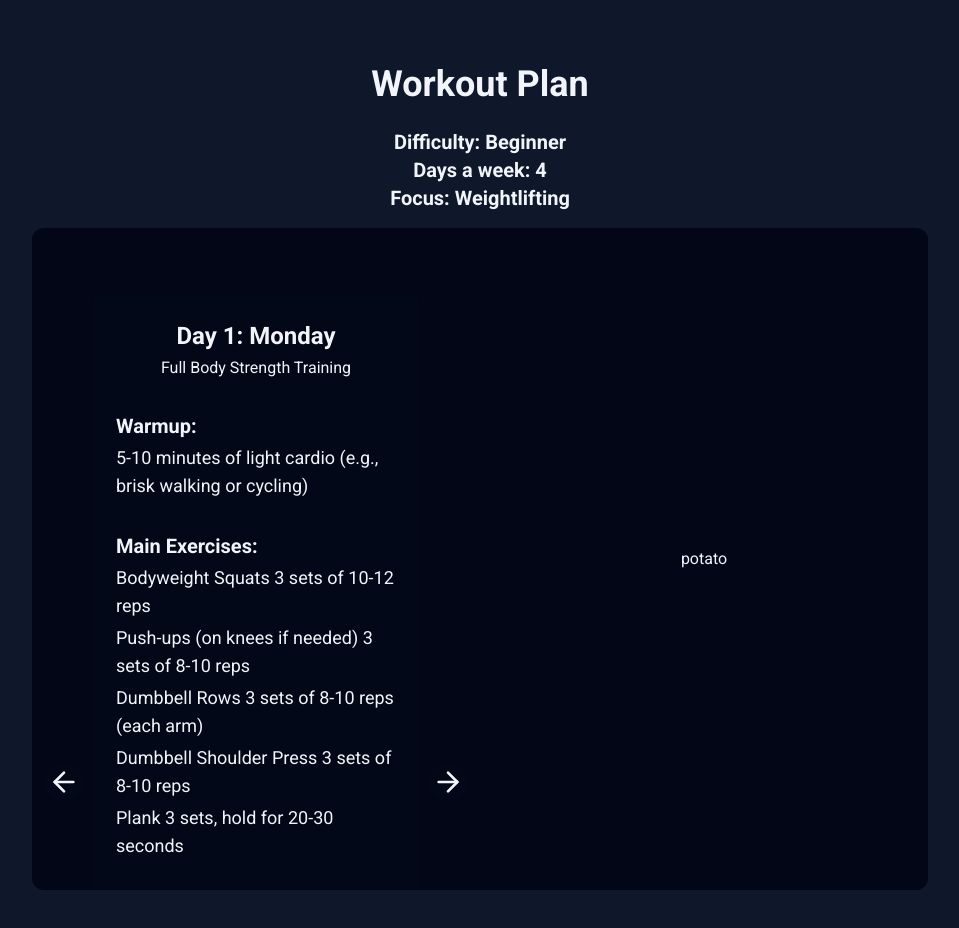
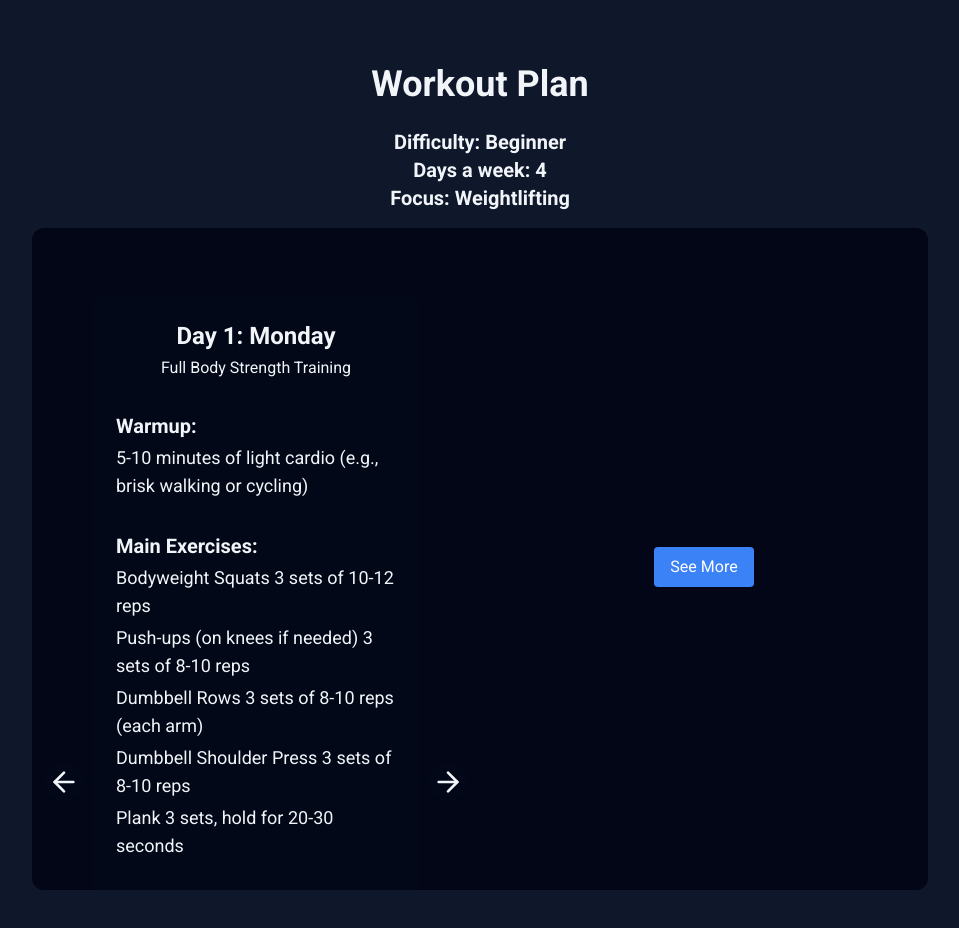
Before and after one commit to m1del/code4change, a React (Vite) app: page /workout in a window 1280 px wide. Shown: the top 928 px of the page, without its empty margins (160-1119 px from the left). Built offline with nearby package versions, Linux system fonts and the light colour scheme.

Commit message:
fk merges

```diff
--- a/src/components/StartMenu/Option.tsx
+++ b/src/components/StartMenu/Option.tsx
@@ -1,4 +1,3 @@
-import React from "react";
 import { createSearchParams, useNavigate } from "react-router-dom";
 
 interface Props {
--- a/src/components/Workout/Workout.tsx
+++ b/src/components/Workout/Workout.tsx
@@ -1,4 +1,4 @@
-import React, { useState } from "react";
+import { useEffect, useState } from "react";
 import WorkoutDay from "./WorkoutDay";
 import {
   Carousel,
@@ -141,14 +141,32 @@ const workouts = [
 ];
 
 export default function Workout() {
-  const [workoutVideo, setWorkoutVideo] = useState("potato");
+  const [workoutVideos, setWorkoutVideos] = useState([]);
+  const [searchQuery, setSearchQuery] = useState("");
+
   const getWorkout = (exercise) => {
     const pattern = /\([^)]*\)/g;
 
     // Use replace() method to remove text inside parentheses
     const result = exercise.replace(pattern, "");
     console.log(result.trim());
-    setWorkoutVideo(result.trim());
+    getWorkoutVideos(result.trim());
+  };
+
+  const getWorkoutVideos = async (exercise) => {
+    const pattern = /\([^)]*\)/g;
+    const result = exercise.replace(pattern, "").trim();
+    setSearchQuery(result); // store the query for the "See More" button
+
+    try {
+      const response = await fetch(
+        `http://localhost:5000/searchYoutubeVideos?query=${result}`,
+      );
+      const data = await response.json();
+      setWorkoutVideos(data);
+    } catch (error) {
+      console.error("Error fetching videos:", error);
+    }
   };
 
   return (
@@ -193,7 +211,31 @@ export default function Workout() {
           </div>
         </div>
         <div className="w-[50%] flex items-center justify-center">
-          {workoutVideo}
+          <div className="flex flex-col w-full items-center">
+            {workoutVideos.length > 0 && (
+              <iframe
+                width="560"
+                height="315"
+                src={`https://www.youtube.com/embed/${workoutVideos[0].id.videoId}`}
+                title="YouTube video player"
+                frameBorder="0"
+                allow="accelerometer; autoplay; clipboard-write; encrypted-media; gyroscope; picture-in-picture"
+                allowFullScreen
+              ></iframe>
+            )}
+
+            <button
+              onClick={() =>
+                window.open(
+                  `https://www.youtube.com/results?search_query=${searchQuery}`,
+                  "_blank",
+                )
+              }
+              className="mt-4 px-4 py-2 bg-blue-500 text-white rounded"
+            >
+              See More
+            </button>
+          </div>
         </div>
       </div>
     </div>
```
Also changed, not shown: src/components/OptionMenu/Options.tsx (+5 -3 lines), 1 other file (tests, documents, lock files or other folders).
